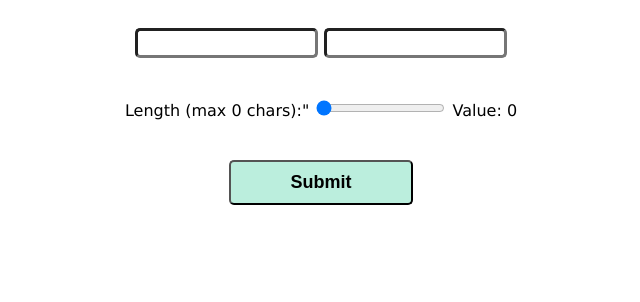
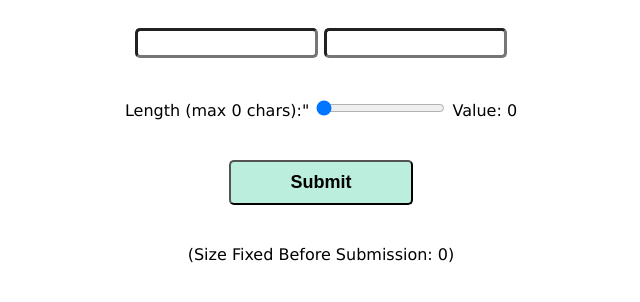
Before and after one commit to joshijai2/Intro-to-javascript, a plain HTML site: page index.html in a window 1280 px wide. Both pictures are taken after a click on the button "Submit". Shown: the whole page, without its empty margins (319-959 px from the left). Drawn offline with Linux system fonts and the light colour scheme.

Commit message:
Update index.html

```diff
--- a/index.html
+++ b/index.html
@@ -91,6 +91,7 @@
                     output.innerHTML = (i1.slice(0, l) + i2.slice(0, l).toLowerCase());
                 }
             }
+            output.innerHTML+= " (Size Fixed Before Submission: "+len+")";
         }
 
     </script>
```
